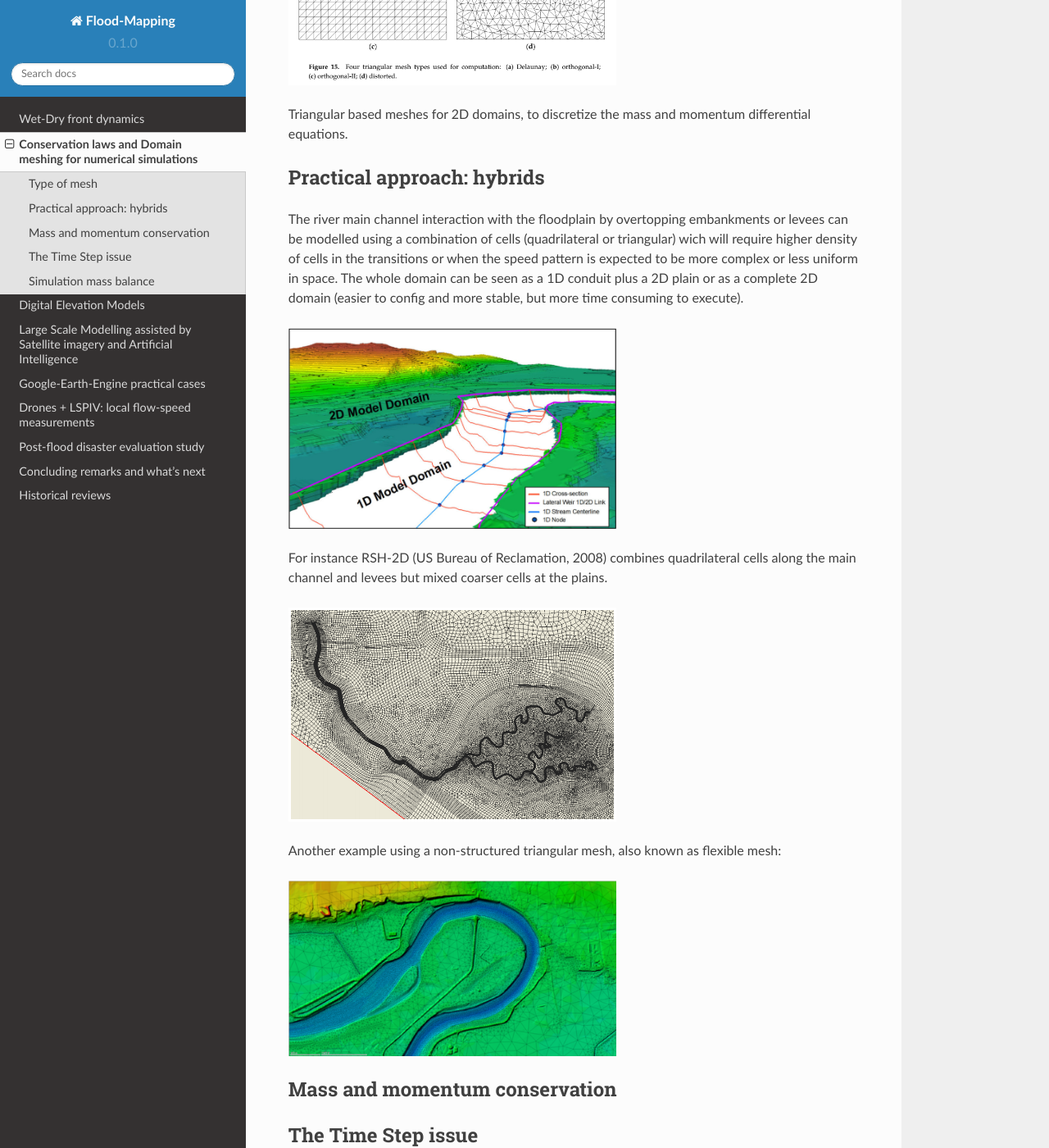
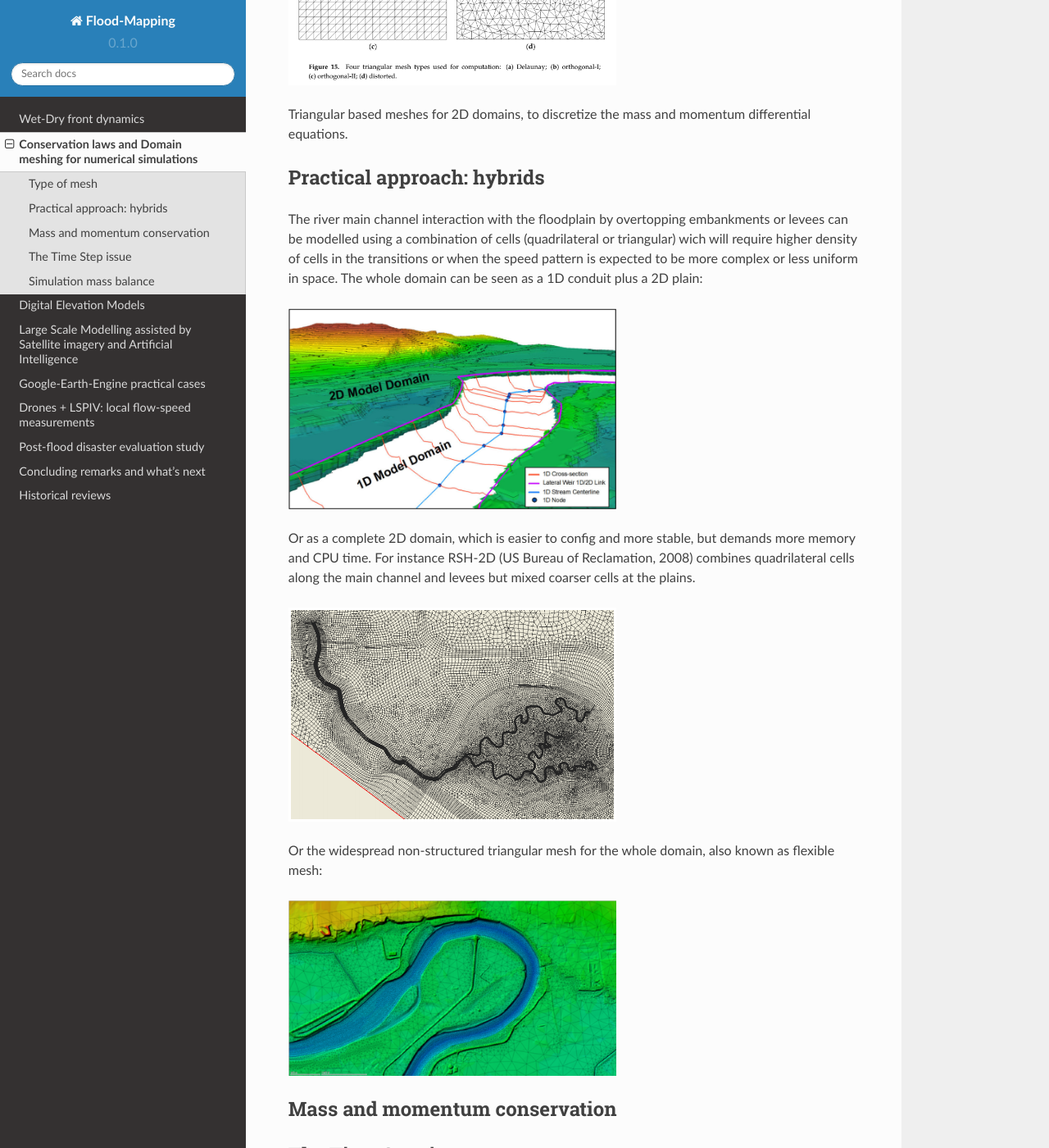
Before and after one commit to ivillamadrid/FloodMapping, a Sphinx documentation site: the page built from docs/source/claws.rst, in a window 1280 px wide and 1400 px high, scrolled down 588 px. Shown: the whole window at 82% size. Built offline with Sphinx 7.4.7 and the Read the Docs theme 2.0.0, drawn with Linux system fonts in a browser that asks for light colours.

Commit message:
Update claws.rst

```diff
--- a/docs/source/claws.rst
+++ b/docs/source/claws.rst
@@ -14,19 +14,20 @@ Triangular based meshes for 2D domains, to discretize the mass and momentum diff
 
 Practical approach: hybrids
 ---------------------------
-The river main channel interaction with the floodplain by overtopping embankments or levees can be modelled using a combination of cells (quadrilateral or triangular) wich will require higher density of cells in the transitions or when the speed pattern is expected to be more complex or less uniform in space. The whole domain can be seen as a 1D conduit plus a 2D plain or as a complete 2D domain (easier to config and more stable, but more time consuming to execute).
+The river main channel interaction with the floodplain by overtopping embankments or levees can be modelled using a combination of cells (quadrilateral or triangular) wich will require higher density of cells in the transitions or when the speed pattern is expected to be more complex or less uniform in space. The whole domain can be seen as a 1D conduit plus a 2D plain:
 
 .. image:: 1Dv2D_chFP.png
   :width: 400
   :alt: 1D-2D
 
+Or as a complete 2D domain, which is easier to config and more stable, but demands more memory and CPU time.
 For instance RSH-2D (US Bureau of Reclamation, 2008) combines quadrilateral cells along the main channel and levees but mixed coarser cells at the plains.
 
 .. image:: SRH-Hybrid.png
   :width: 400
   :alt: SRH
 
-Another example using a non-structured triangular mesh, also known as flexible mesh:
+Or the widespread non-structured triangular mesh for the whole domain, also known as flexible mesh:
 
 .. image:: FlexibleMesh_chFP.png
   :width: 400
```
